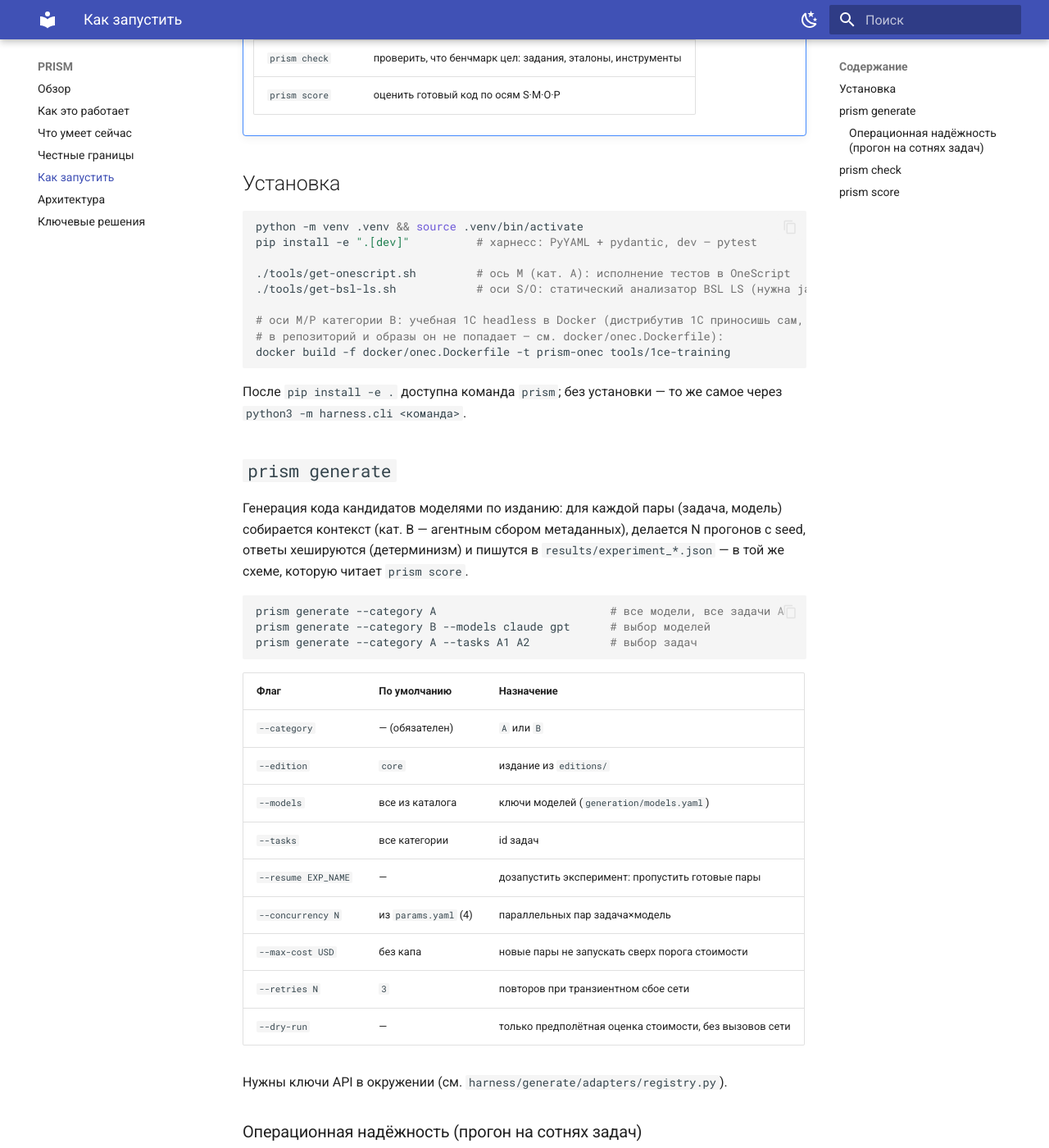
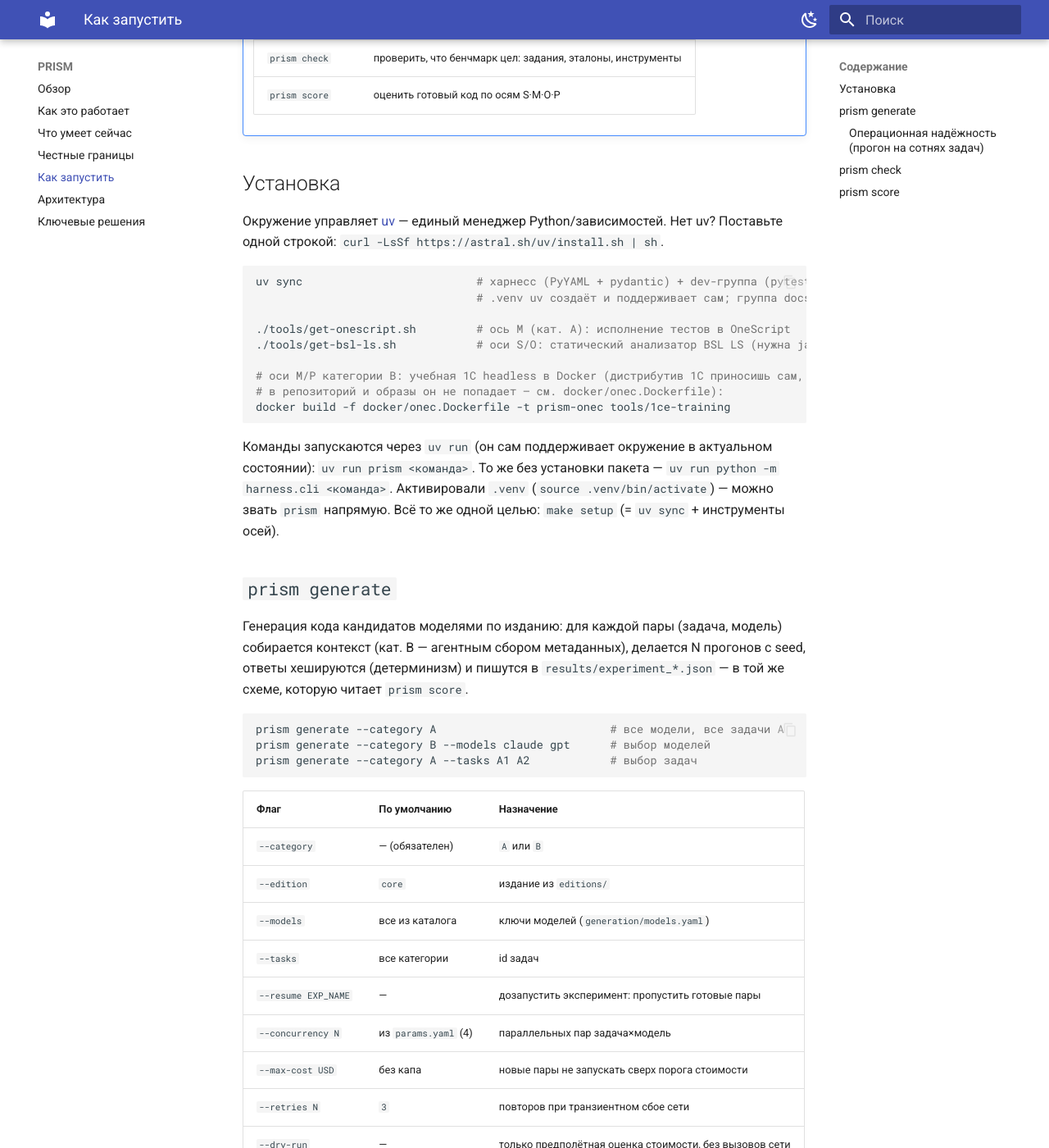
Before and after one commit to genlab-1c/prism, an MkDocs documentation site: the page built from docs/cli.md, in a window 1280 px wide and 1400 px high, scrolled down 344 px. Shown: the whole window at 82% size. Built offline with MkDocs 1.6.1 and Material for MkDocs 9.7.7, drawn with Linux system fonts in a browser that asks for light colours; some of the changed text lies outside the part shown.

Commit message:
docs: document uv setup and .env auto-load
README/CONTRIBUTING/cli: установка и запуск через uv (uv sync, uv run, make setup). Ключи подхватываются из .env автоматически — убрано ручное `source .env`.

````diff
--- a/docs/cli.md
+++ b/docs/cli.md
@@ -12,9 +12,12 @@
 
 ## Установка
 
+Окружение управляет [uv](https://docs.astral.sh/uv/) — единый менеджер Python/зависимостей.
+Нет uv? Поставьте одной строкой: `curl -LsSf https://astral.sh/uv/install.sh | sh`.
+
 ```bash
-python -m venv .venv && source .venv/bin/activate
-pip install -e ".[dev]"          # харнесс: PyYAML + pydantic, dev — pytest
+uv sync                          # харнесс (PyYAML + pydantic) + dev-группа (pytest, ruff…) в .venv
+                                 # .venv uv создаёт и поддерживает сам; группа docs — uv sync --group docs
 
 ./tools/get-onescript.sh         # ось M (кат. A): исполнение тестов в OneScript
 ./tools/get-bsl-ls.sh            # оси S/O: статический анализатор BSL LS (нужна java 21+)
@@ -24,8 +27,10 @@
 docker build -f docker/onec.Dockerfile -t prism-onec tools/1ce-training
 ```
 
-После `pip install -e .` доступна команда `prism`; без установки — то же самое через
-`python3 -m harness.cli <команда>`.
+Команды запускаются через `uv run` (он сам поддерживает окружение в актуальном состоянии):
+`uv run prism <команда>`. То же без установки пакета — `uv run python -m harness.cli <команда>`.
+Активировали `.venv` (`source .venv/bin/activate`) — можно звать `prism` напрямую.
+Всё то же одной целью: `make setup` (= `uv sync` + инструменты осей).
 
 ## `prism generate`
 
@@ -52,7 +57,9 @@
 | `--retries N` | `3` | повторов при транзиентном сбое сети |
 | `--dry-run` | — | только предполётная оценка стоимости, без вызовов сети |
 
-Нужны ключи API в окружении (см. `harness/generate/adapters/registry.py`).
+Нужны ключи API: задайте их в окружении или в `.env` (копия `.env.example`) — он
+подхватывается автоматически (pydantic-settings, см. `harness/settings.py`). Какой ключ
+нужен для модели — по `access.adapter` в `generation/models.yaml`.
 
 ### Операционная надёжность (прогон на сотнях задач)
 
````
Also changed, not shown: CONTRIBUTING.md (+8 -2 lines), README.md (+13 -3 lines).
